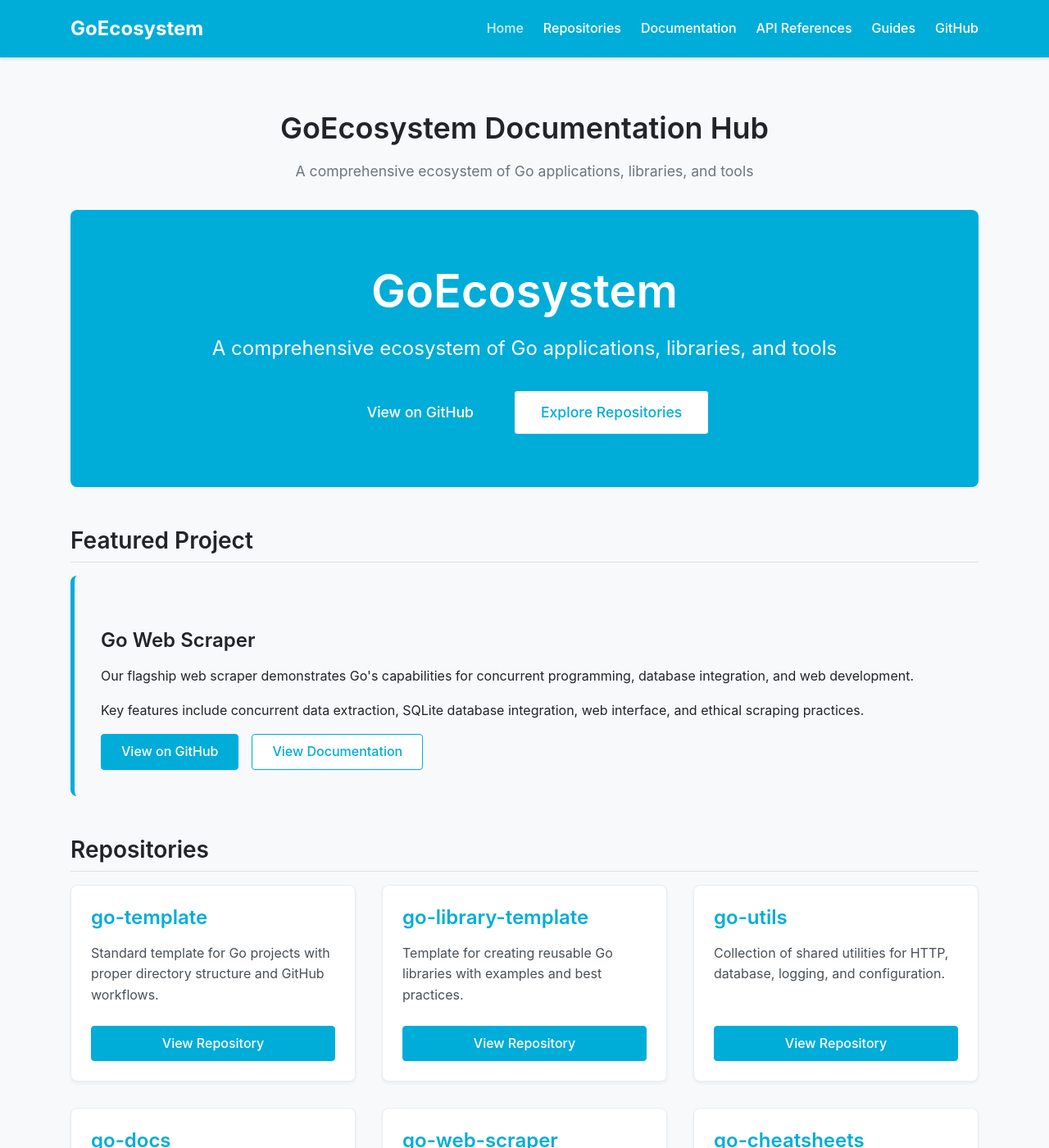
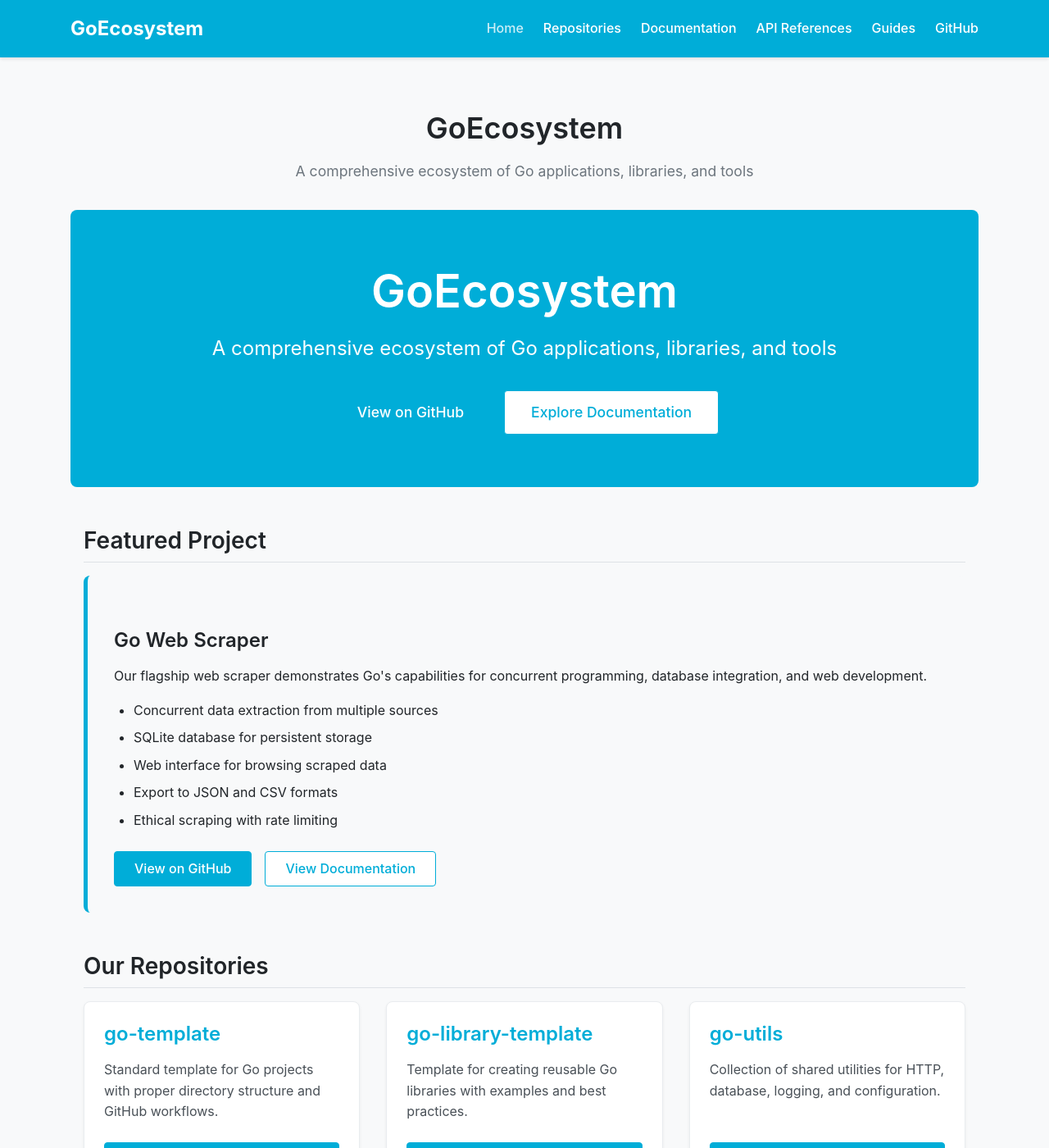
Before and after one commit to GoEcosystem/GoEcosystem.github.io, a Jekyll site: the page built from index.md, in a window 1280 px wide and 1400 px high. Shown: the whole window at 82% size. Built offline with Jekyll 4.4.1, drawn with Linux system fonts in a browser that asks for light colours.

Commit message:
Completely redesign index.md using proper Jekyll templating structure and semantic HTML

```diff
--- a/index.md
+++ b/index.md
@@ -1,6 +1,6 @@
 ---
 layout: default
-title: GoEcosystem Documentation Hub
+title: GoEcosystem
 description: A comprehensive ecosystem of Go applications, libraries, and tools
 ---
 
@@ -10,106 +10,120 @@
     <p class="hero-tagline">A comprehensive ecosystem of Go applications, libraries, and tools</p>
     <div class="hero-buttons">
       <a href="https://github.com/GoEcosystem" class="btn btn-primary btn-lg">View on GitHub</a>
-      <a href="#repositories" class="btn btn-secondary btn-lg">Explore Repositories</a>
+      <a href="#documentation" class="btn btn-secondary btn-lg">Explore Documentation</a>
     </div>
   </div>
 
-  <div id="featured-project" class="featured-section">
-    <h2>Featured Project</h2>
-    <div class="feature-card featured">
-      <h3>Go Web Scraper</h3>
-      <p>Our flagship web scraper demonstrates Go's capabilities for concurrent programming, database integration, and web development.</p>
-      <p>Key features include concurrent data extraction, SQLite database integration, web interface, and ethical scraping practices.</p>
-      <div class="button-group">
-        <a href="https://github.com/GoEcosystem/go-web-scraper" class="btn btn-primary">View on GitHub</a>
-        <a href="https://goecosystem.github.io/go-web-scraper/" class="btn btn-secondary">View Documentation</a>
+  <section id="featured-project" class="featured-section">
+    <div class="container">
+      <h2>Featured Project</h2>
+      <div class="feature-card featured">
+        <h3>Go Web Scraper</h3>
+        <p>Our flagship web scraper demonstrates Go's capabilities for concurrent programming, database integration, and web development.</p>
+        <ul class="feature-list">
+          <li>Concurrent data extraction from multiple sources</li>
+          <li>SQLite database for persistent storage</li>
+          <li>Web interface for browsing scraped data</li>
+          <li>Export to JSON and CSV formats</li>
+          <li>Ethical scraping with rate limiting</li>
+        </ul>
+        <div class="button-group">
+          <a href="https://github.com/GoEcosystem/go-web-scraper" class="btn btn-primary">View on GitHub</a>
+          <a href="https://goecosystem.github.io/go-web-scraper/" class="btn btn-secondary">View Documentation</a>
+        </div>
       </div>
     </div>
-  </div>
+  </section>
 
-  <div id="repositories" class="repositories-section">
-    <h2>Repositories</h2>
-    <div class="card-grid">
-      <div class="card">
-        <h3>go-template</h3>
-        <p>Standard template for Go projects with proper directory structure and GitHub workflows.</p>
-        <a href="https://github.com/GoEcosystem/go-template" class="btn btn-primary">View Repository</a>
-      </div>
+  <section id="repositories" class="repositories-section">
+    <div class="container">
+      <h2>Our Repositories</h2>
+      <div class="card-grid">
+        <div class="card">
+          <h3>go-template</h3>
+          <p>Standard template for Go projects with proper directory structure and GitHub workflows.</p>
+          <a href="https://github.com/GoEcosystem/go-template" class="btn btn-primary">View Repository</a>
+        </div>
 
-      <div class="card">
-        <h3>go-library-template</h3>
-        <p>Template for creating reusable Go libraries with examples and best practices.</p>
-        <a href="https://github.com/GoEcosystem/go-library-template" class="btn btn-primary">View Repository</a>
-      </div>
+        <div class="card">
+          <h3>go-library-template</h3>
+          <p>Template for creating reusable Go libraries with examples and best practices.</p>
+          <a href="https://github.com/GoEcosystem/go-library-template" class="btn btn-primary">View Repository</a>
+        </div>
 
-      <div class="card">
-        <h3>go-utils</h3>
-        <p>Collection of shared utilities for HTTP, database, logging, and configuration.</p>
-        <a href="https://github.com/GoEcosystem/go-utils" class="btn btn-primary">View Repository</a>
-      </div>
+        <div class="card">
+          <h3>go-utils</h3>
+          <p>Collection of shared utilities for HTTP, database, logging, and configuration.</p>
+          <a href="https://github.com/GoEcosystem/go-utils" class="btn btn-primary">View Repository</a>
+        </div>
 
-      <div class="card">
-        <h3>go-docs</h3>
-        <p>Organization-wide documentation and guidelines for GoEcosystem projects.</p>
-        <a href="https://github.com/GoEcosystem/go-docs" class="btn btn-primary">View Documentation</a>
-      </div>
+        <div class="card">
+          <h3>go-docs</h3>
+          <p>Organization-wide documentation and guidelines for GoEcosystem projects.</p>
+          <a href="https://github.com/GoEcosystem/go-docs" class="btn btn-primary">View Documentation</a>
+        </div>
 
-      <div class="card">
-        <h3>go-web-scraper</h3>
-        <p>Comprehensive web scraper with database integration and web interface.</p>
-        <a href="https://github.com/GoEcosystem/go-web-scraper" class="btn btn-primary">View Repository</a>
-        <a href="https://goecosystem.github.io/go-web-scraper/" class="btn btn-secondary">View Documentation</a>
-      </div>
+        <div class="card">
+          <h3>go-web-scraper</h3>
+          <p>Comprehensive web scraper with database integration and web interface.</p>
+          <div class="button-group">
+            <a href="https://github.com/GoEcosystem/go-web-scraper" class="btn btn-primary">View Repository</a>
+            <a href="https://goecosystem.github.io/go-web-scraper/" class="btn btn-secondary">View Documentation</a>
+          </div>
+        </div>
 
-      <div class="card">
-        <h3>go-cheatsheets</h3>
-        <p>Quick reference guides for Go programming language syntax and patterns.</p>
-        <a href="https://github.com/GoEcosystem/go-cheatsheets" class="btn btn-primary">View Cheatsheets</a>
+        <div class="card">
+          <h3>go-cheatsheets</h3>
+          <p>Quick reference guides for Go programming language syntax and patterns.</p>
+          <a href="https://github.com/GoEcosystem/go-cheatsheets" class="btn btn-primary">View Cheatsheets</a>
+        </div>
       </div>
     </div>
-  </div>
+  </section>
 
-  <div class="documentation-section">
-    <h2>Documentation Hub</h2>
-    <p class="documentation-intro">Access standardized documentation across all GoEcosystem repositories.</p>
+  <section id="documentation" class="documentation-section">
+    <div class="container">
+      <h2>Documentation Hub</h2>
+      <p class="documentation-intro">Access standardized documentation across all GoEcosystem repositories.</p>
 
-    <div class="documentation-grid">
-      <div class="doc-card">
-        <h3>API References</h3>
-        <div class="doc-card-content">
-          <p>Comprehensive API documentation for all GoEcosystem projects.</p>
-          <div class="doc-links">
-            <a href="https://goecosystem.github.io/go-web-scraper/api/" class="doc-link">Go Web Scraper API</a>
-            <a href="https://goecosystem.github.io/go-utils/api/" class="doc-link">Go Utils API</a>
+      <div class="documentation-grid">
+        <div class="doc-card">
+          <h3>API References</h3>
+          <div class="doc-card-content">
+            <p>Comprehensive API documentation for all GoEcosystem projects.</p>
+            <div class="doc-links">
+              <a href="https://goecosystem.github.io/go-web-scraper/api/" class="doc-link">Go Web Scraper API</a>
+              <a href="https://goecosystem.github.io/go-utils/api/" class="doc-link">Go Utils API</a>
+            </div>
           </div>
         </div>
-      </div>
 
-      <div class="doc-card">
-        <h3>Guides & Tutorials</h3>
-        <div class="doc-card-content">
-          <p>Step-by-step guides for using GoEcosystem tools and libraries.</p>
-          <div class="doc-links">
-            <a href="https://goecosystem.github.io/go-web-scraper/guides/" class="doc-link">Web Scraper Guides</a>
-            <a href="/guides/documentation-style-guide" class="doc-link">Documentation Style Guide</a>
+        <div class="doc-card">
+          <h3>Guides & Tutorials</h3>
+          <div class="doc-card-content">
+            <p>Step-by-step guides for using GoEcosystem tools and libraries.</p>
+            <div class="doc-links">
+              <a href="https://goecosystem.github.io/go-web-scraper/guides/" class="doc-link">Web Scraper Guides</a>
+              <a href="/guides/documentation-style-guide" class="doc-link">Documentation Style Guide</a>
+            </div>
           </div>
         </div>
-      </div>
 
-      <div class="doc-card">
-        <h3>Templates</h3>
-        <div class="doc-card-content">
-          <p>Standardized templates for creating consistent documentation.</p>
-          <div class="doc-links">
-            <a href="/_templates/api-page-template" class="doc-link">API Documentation Template</a>
-            <a href="/_templates/reference-page-template" class="doc-link">Reference Documentation Template</a>
-            <a href="/_templates/guide-page-template" class="doc-link">Guide Documentation Template</a>
-            <a href="/_templates/readme-template" class="doc-link">README Template</a>
+        <div class="doc-card">
+          <h3>Templates</h3>
+          <div class="doc-card-content">
+            <p>Standardized templates for creating consistent documentation.</p>
+            <div class="doc-links">
+              <a href="/_templates/api-page-template" class="doc-link">API Documentation Template</a>
+              <a href="/_templates/reference-page-template" class="doc-link">Reference Documentation Template</a>
+              <a href="/_templates/guide-page-template" class="doc-link">Guide Documentation Template</a>
+              <a href="/_templates/readme-template" class="doc-link">README Template</a>
+            </div>
           </div>
         </div>
       </div>
     </div>
-  </div>
+  </section>
 </div>
 
 <style>
```
